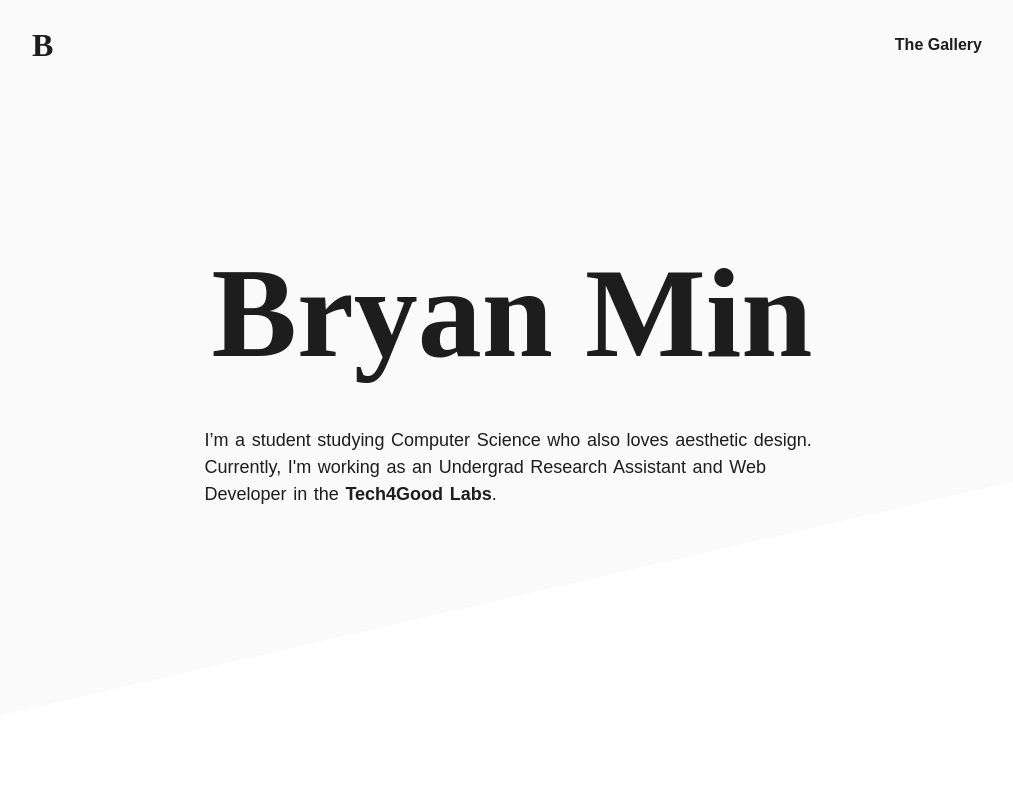
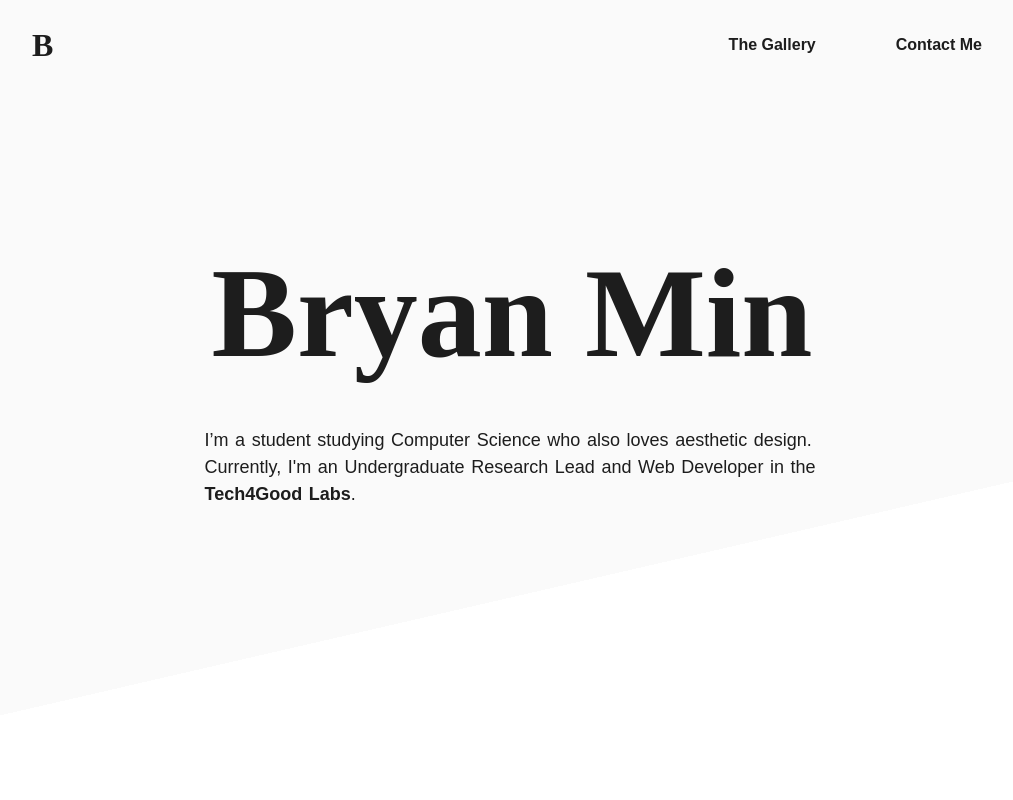
Before and after one commit to bdhmin/portfolio, a React (Create React App) app: page / in a window 1280 px wide. Shown: the top 800 px of the page, without its empty margins (128-1141 px from the left). Built offline with nearby package versions, Linux system fonts and the light colour scheme; no server answers; a web font is replaced by a local one.

Commit message:
Implemented copy email feature

```diff
--- a/src/App/App.scss
+++ b/src/App/App.scss
@@ -5,7 +5,7 @@
 
   //min-height: 100vh;
   display: flex;
-  align-items: start;
+  align-items: flex-start;
   justify-content: center;
 
   font-size: calc(10px + 2vmin);
--- a/src/App/Brand/brand.scss
+++ b/src/App/Brand/brand.scss
@@ -9,11 +9,12 @@
     font-size: 32px;
     font-weight: 900;
     font-family: 'lemonde-journal', serif;
+    text-align: center;
     // Unselectable text
     -webkit-user-select: none; /* Safari */
     -ms-user-select: none; /* IE 10 and IE 11 */
     user-select: none;
-    transition: 0.2s;
+    transition: 0.3s;
   }
 
   .Name:hover {
--- a/src/App/Home/home.js
+++ b/src/App/Home/home.js
@@ -34,7 +34,7 @@ class Home extends Component {
         <div className="Intro">
           <div className="Name">Bryan Min</div>
           <div className="Greeting">
-            <h6>I’m a student studying Computer Science who also loves aesthetic design. Currently, I'm working as an Undergrad Research Assistant and Web Developer in the <a class="t4g" href="https://tech4good.soe.ucsc.edu/#/" target="_blank" rel="noreferrer">Tech4Good Labs</a>.</h6>
+            <h6>I’m a student studying Computer Science who also loves aesthetic design. Currently, I'm an Undergraduate Research Lead and Web Developer in the <a className="t4g" href="https://tech4good.soe.ucsc.edu/#/" target="_blank" rel="noreferrer">Tech4Good Labs</a>.</h6>
             {/* <div className="status">
               <h6><b>Live Status</b>: I'm { this.state.currentStatus }</h6>
             </div> */}
--- a/src/App/Home/home.scss
+++ b/src/App/Home/home.scss
@@ -37,7 +37,6 @@
     font-size: 128px;
     margin-top: 30vh;
     cursor: default;
-    transition: 0.2s;
   }
   // .Name:hover {
   //   color: #999794;
--- a/src/App/NavBar/navbar.js
+++ b/src/App/NavBar/navbar.js
@@ -1,10 +1,39 @@
+import React, { Component } from 'react';
 import './navbar.scss';
 import { Link } from 'react-router-dom';
 import Brand from '../Brand/brand'
 
-function NavBar() {
+class NavBar extends Component {
+  constructor() {
+    super();
+    this.state = {
+      copiedEmail: false,
+    }
+  }
+
+  copyEmail = () => {
+    if (!this.state.copiedEmail) {
+      const copyBlock = document.getElementById('copy');
+      copyBlock.classList.add('show-popup');
+      this.state.copiedEmail = true;
+
+      navigator.clipboard.writeText('bryandhmin@gmail.com');
+
+      setTimeout(() => {
+        copyBlock.classList.remove('show-popup');
+        this.state.copiedEmail = false;
+      }, 1000);
+    }
+  }
+
+  render() {
     return (
       <div className="NavBar">
+          <div className="copied-popup" id="copy">
+            <div className="popup-box">
+              Email copied to clipboard!
+            </div>
+          </div>
         <div className="Bar">
           <Brand />
 
@@ -12,16 +41,33 @@ function NavBar() {
             {/* <Link to="/about">
               <li>About</li>
             </Link> */}
-          {/* <Link to="/projects">
-            <li>Projects</li>
+            {/* <Link to="/gallery">
+              <li>The Gallery</li>
             </Link> */}
+
+
+            <Link to="/gallery" className="nav-item">
+              <li>The Gallery</li>
+            </Link>
+            <div onClick={this.copyEmail} className="nav-item">
+              <li>Contact Me</li>
+            </div>
+
+            {/* <span className="nav-item">
               <Link to="/gallery">
                 <li>The Gallery</li>
               </Link>
+            </span>
+            <span className="nav-item">
+              <Link to="/gallery">
+                <li>Contact</li>
+              </Link>
+            </span> */}
           </ul>
         </div>
       </div>
     )
   }
+}
 
 export default NavBar
--- a/src/App/NavBar/navbar.scss
+++ b/src/App/NavBar/navbar.scss
@@ -10,17 +10,16 @@
   width: 960px;
 
   .Bar {
+    // border: red 1px solid;
     display: flex;
     align-items: center;
+    position: relative;
     justify-content: space-between;
   }
 
 }
 
 #nav {
-  // border: 1px solid pink;
-
-  // width: 250px;
   display: flex;
   justify-content: space-between;
   padding: 10px;
@@ -28,9 +27,45 @@
 }
 
 #nav li {
+  // border: red 1px solid;
   font-size: 16px; // less than 18px
   font-weight: 600;
+  transition: 0.3s;
 }
+.nav-item {
+  cursor: pointer;
+}
+.nav-item + .nav-item {
+  margin-left: 80px;
+}
+li:hover {
+  color: #999794;
+}
+
+.copied-popup {
+  display: flex;
+  position: fixed;
+  width: inherit;
+  top: 20px;
+  justify-content: center;
+  opacity: 0;
+  transition: all 0.3s;
+  transform: translateY(-80px);
+  .popup-box {
+    font-size: 14px;
+    font-weight: 600;
+    padding: 8px 10px;
+    background-color: white;
+    border-radius: 8px;
+    box-shadow: 1px 4px 10px rgba(0, 0, 0, 0.15);
+  }
+}
+
+.copied-popup.show-popup {
+  opacity: 1;
+  transform: translateY(0px);
+}
+
 
 @media screen and (max-width: 1080px) {
   .NavBar {
@@ -57,7 +92,6 @@
       margin: 0 20px;
     }
   }
-
   #nav li {
     font-size: 14px;
   }
--- a/src/App/Photography/photography.scss
+++ b/src/App/Photography/photography.scss
@@ -96,18 +96,3 @@
     }
   }
 }
-
-@media screen and (max-width: 1080px) {
-  .Photography {
-    h2 {
-      font-size: 58px;
-    }
-    .Header {
-      width: 100vw;
-      .Text {
-        margin-left: 20px;
-        margin-right: 20px;
-      }
-    }
-  }
-}
--- a/src/App/Socials/socials.scss
+++ b/src/App/Socials/socials.scss
@@ -18,7 +18,6 @@
   }
   .lnkdn:hover {
     color: #0e76a8;
-    // font-weight: 400;
     // transform: skew(-12deg);
   }
 
```
Lines whose indentation alone changed are shown as unchanged.
